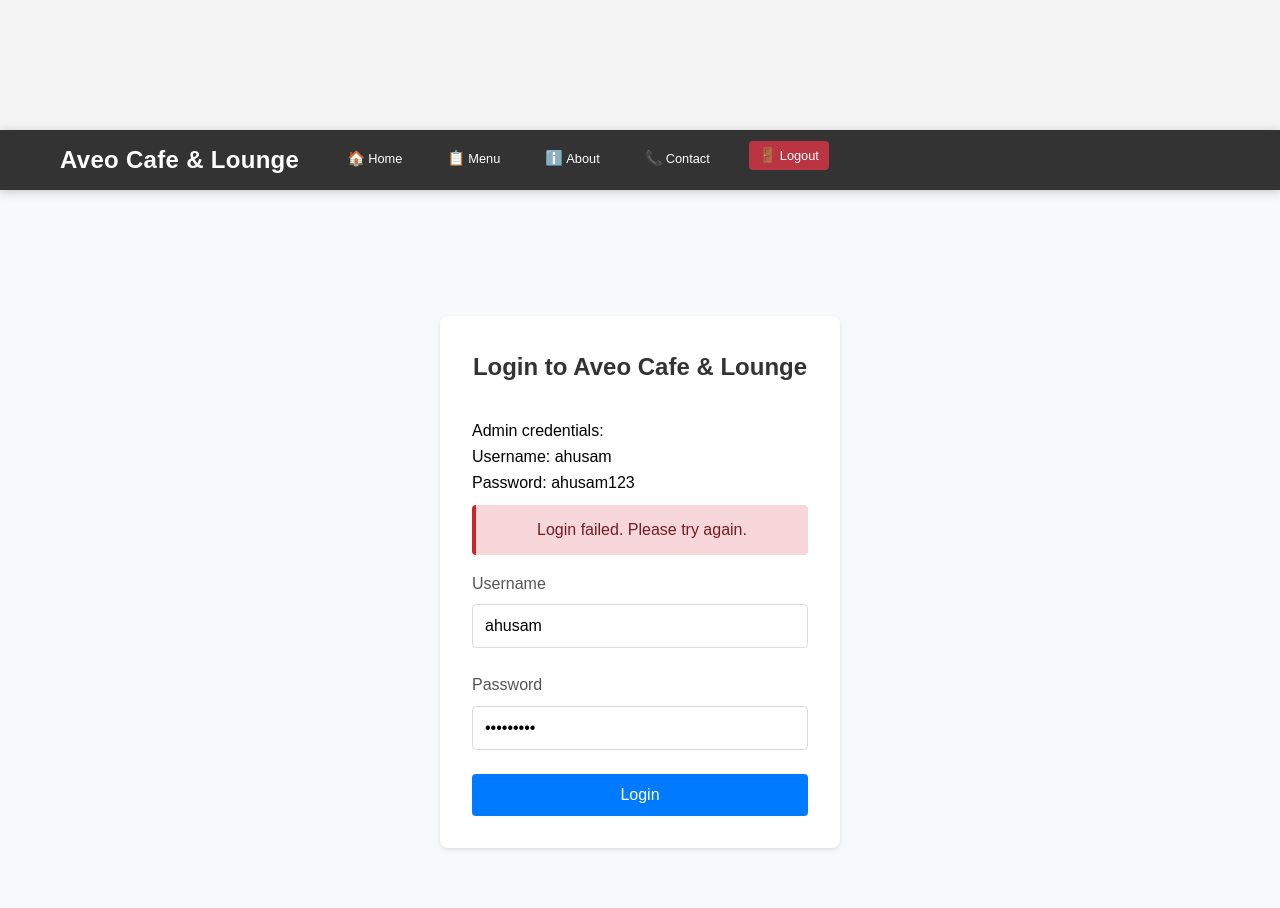
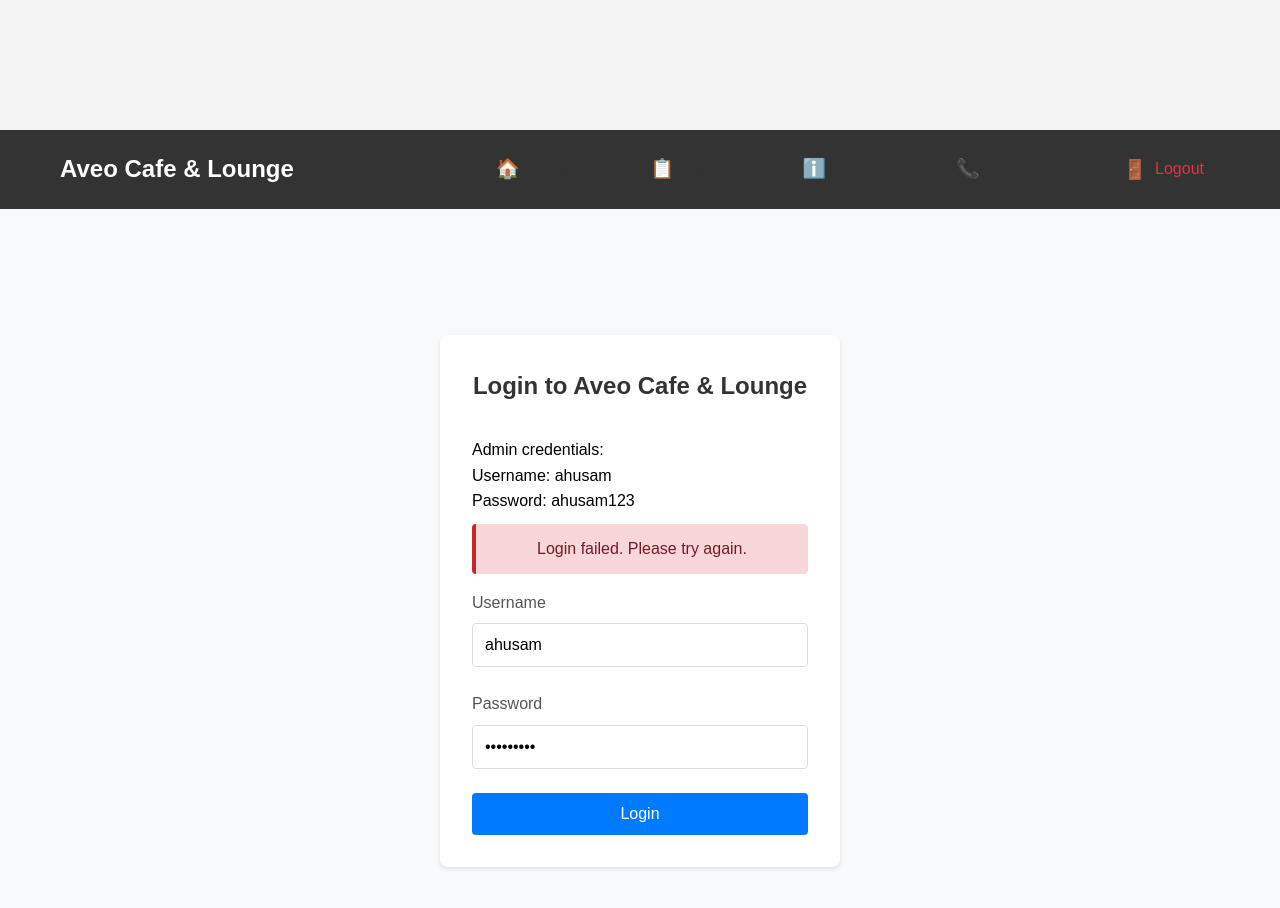
Before and after one commit to Rettey-G/Aveo-cafe-lounge, a React (Create React App) app in the folder frontend/: page /login in a window 1280 px wide. Shown: the top 908 px of the page. Built offline with nearby package versions, Linux system fonts and the light colour scheme; no server answers.

Commit message:
Enhanced navbar with improved mobile responsiveness and styling updates

```diff
--- a/frontend/src/components/Navbar.css
+++ b/frontend/src/components/Navbar.css
@@ -1,259 +1,174 @@
-/* Reset and Base Styles */
-* {
-  margin: 0;
-  padding: 0;
-  box-sizing: border-box;
-}
-
-/* Main Navbar Container */
 .navbar {
-  background-color: #1a1a1a;
-  height: 60px;
-  width: 100%;
   position: fixed;
   top: 0;
   left: 0;
-  z-index: 999;
-  box-shadow: 0 2px 10px rgba(0, 0, 0, 0.2);
-  transition: all 0.3s ease;
-  overflow-x: auto;
+  right: 0;
+  background-color: #ffffff;
+  padding: 1rem;
+  z-index: 1000;
+  transition: box-shadow 0.3s ease;
 }
 
 .navbar.scrolled {
-  box-shadow: 0 4px 15px rgba(0, 0, 0, 0.3);
+  box-shadow: 0 2px 8px rgba(0, 0, 0, 0.1);
 }
 
-/* Navbar inner container */
 .navbar-container {
+  max-width: 1200px;
+  margin: 0 auto;
   display: flex;
   justify-content: space-between;
   align-items: center;
-  width: 100%;
-  max-width: 1200px;
-  margin: 0 auto;
-  padding: 0 0.5rem;
-  height: 100%;
-  overflow-x: visible;
+  position: relative;
+}
+
+.navbar-logo {
+  font-size: 1.5rem;
+  font-weight: bold;
+  color: #333;
+  text-decoration: none;
   white-space: nowrap;
 }
 
-/* Logo styling */
-.navbar-logo {
-  color: #fff;
-  text-decoration: none;
-  font-size: 1.3rem;
-  font-weight: bold;
-  letter-spacing: 0.3px;
-  transition: all 0.3s ease;
-  flex-shrink: 0;
-  margin-right: 10px;
-}
-
-.navbar-logo:hover {
-  color: #ffd700;
-}
-
-/* Mobile Menu Toggle Button */
 .mobile-menu-toggle {
   display: none;
   background: none;
   border: none;
-  color: white;
+  font-size: 1.5rem;
   cursor: pointer;
-  padding: 5px;
-  margin-left: auto;
+  padding: 0.5rem;
+  color: #333;
 }
 
 .menu-icon {
-  font-size: 1.5rem;
+  display: inline-block;
+  transition: transform 0.3s ease;
 }
 
-/* Menu Container Styles */
 .nav-menu-container {
-  display: flex;
-  align-items: center;
-  flex: 1;
-  overflow-x: auto;
-  -ms-overflow-style: none; /* IE and Edge */
-  scrollbar-width: none; /* Firefox */
-  padding-bottom: 2px; /* Add a bit of padding to avoid cutoff */
+  flex-grow: 1;
+  margin-left: 2rem;
 }
 
-/* Hide scrollbar for Chrome, Safari and Opera */
-.nav-menu-container::-webkit-scrollbar {
-  display: none;
-}
-
-/* Main Navigation Menu */
 .nav-menu {
-  display: flex;
   list-style: none;
   margin: 0;
   padding: 0;
+  display: flex;
+  gap: 1rem;
+  align-items: center;
+  justify-content: flex-end;
 }
 
-/* Category Styles */
-.nav-category {
-  margin: 0 4px;
+.nav-item {
   position: relative;
 }
 
-.category-label {
-  display: none;
-  color: #ccc;
-  font-weight: 600;
-  font-size: 0.9rem;
-  margin-bottom: 10px;
-  border-bottom: 1px solid rgba(255,255,255,0.1);
-  padding-bottom: 5px;
-}
-
-.category-menu {
-  display: flex;
-  list-style: none;
-  margin: 0;
-  padding: 0;
-}
-
-/* Nav Item Styles */
-.nav-item {
-  margin: 0 1px;
-}
-
-/* Nav Link Styles */
 .nav-link {
-  color: white;
-  text-decoration: none;
-  padding: 6px 6px;
-  border-radius: 4px;
-  font-size: 0.8rem;
   display: flex;
   align-items: center;
-  transition: all 0.2s ease;
+  gap: 0.5rem;
+  padding: 0.5rem 1rem;
+  color: #333;
+  text-decoration: none;
+  font-weight: 500;
+  transition: color 0.3s ease;
   white-space: nowrap;
 }
 
 .nav-link:hover {
-  background-color: rgba(255,255,255,0.1);
-  transform: translateY(-2px);
+  color: #007bff;
 }
 
-/* Link Icon */
 .link-icon {
-  margin-right: 3px;
-  font-size: 0.9rem;
-}
-
-/* Footer & Logout Styles */
-.nav-footer {
-  margin-left: 5px;
-  flex-shrink: 0;
+  font-size: 1.2rem;
 }
 
 .logout-btn {
+  background: none;
+  border: none;
+  cursor: pointer;
+  font-size: inherit;
+  font-family: inherit;
+  padding: 0.5rem 1rem;
+  color: #dc3545;
   display: flex;
   align-items: center;
-  background-color: rgba(220, 53, 69, 0.8);
-  color: white;
-  border: none;
-  border-radius: 4px;
-  padding: 6px 10px;
-  font-size: 0.8rem;
-  cursor: pointer;
-  transition: all 0.2s ease;
+  gap: 0.5rem;
 }
 
 .logout-btn:hover {
-  background-color: rgb(220, 53, 69);
-  transform: translateY(-2px);
+  background-color: #dc354511;
 }
 
-/* Backdrop for mobile */
 .menu-backdrop {
   display: none;
+  position: fixed;
+  top: 0;
+  left: 0;
+  right: 0;
+  bottom: 0;
+  background-color: rgba(0, 0, 0, 0.5);
+  z-index: 999;
 }
 
-/* Responsive Styles */
-@media (max-width: 992px) {
-  .navbar-container {
-    padding: 0 1rem;
+/* Mobile Responsive Styles */
+@media screen and (max-width: 1024px) {
+  .nav-menu {
+    gap: 0.5rem;
   }
 
+  .nav-link {
+    padding: 0.5rem;
+    font-size: 0.9rem;
+  }
+}
+
+@media screen and (max-width: 768px) {
   .mobile-menu-toggle {
     display: block;
   }
 
   .nav-menu-container {
     position: fixed;
-    top: 60px;
-    right: -280px; /* Hide off-screen */
-    width: 280px;
-    height: calc(100vh - 60px);
-    background-color: #222;
-    flex-direction: column;
-    align-items: flex-start;
+    top: 0;
+    right: -100%;
+    width: 80%;
+    max-width: 300px;
+    height: 100vh;
+    background-color: #ffffff;
+    margin: 0;
+    padding: 5rem 1rem 1rem;
     transition: right 0.3s ease;
+    z-index: 1000;
     overflow-y: auto;
-    z-index: 999;
-    padding: 20px;
-    box-shadow: -5px 0 15px rgba(0,0,0,0.2);
   }
 
   .nav-menu-container.active {
     right: 0;
   }
 
-  .menu-backdrop {
-    display: block;
-  }
-
   .nav-menu {
     flex-direction: column;
-    width: 100%;
-  }
-
-  .nav-category {
-    width: 100%;
-    margin: 0 0 20px 0;
-  }
-
-  .category-label {
-    display: block;
-  }
-
-  .category-menu {
-    flex-direction: column;
+    align-items: flex-start;
+    gap: 1rem;
   }
 
   .nav-item {
-    margin: 5px 0;
     width: 100%;
   }
 
   .nav-link {
-    padding: 10px;
     width: 100%;
+    padding: 0.75rem;
+    border-radius: 4px;
   }
 
-  .nav-footer {
-    margin: 20px 0 0 0;
-    width: 100%;
+  .nav-link:hover {
+    background-color: #f8f9fa;
   }
 
-  .logout-btn {
-    width: 100%;
-    justify-content: center;
+  .menu-backdrop {
+    display: block;
   }
 }
-
-/* Small mobile adjustments */
-@media (max-width: 576px) {
-  .navbar-logo {
-    font-size: 1.2rem;
-  }
-
-  .nav-menu-container {
-    width: 85%;
-    right: -85%;
-  }
-}
```
